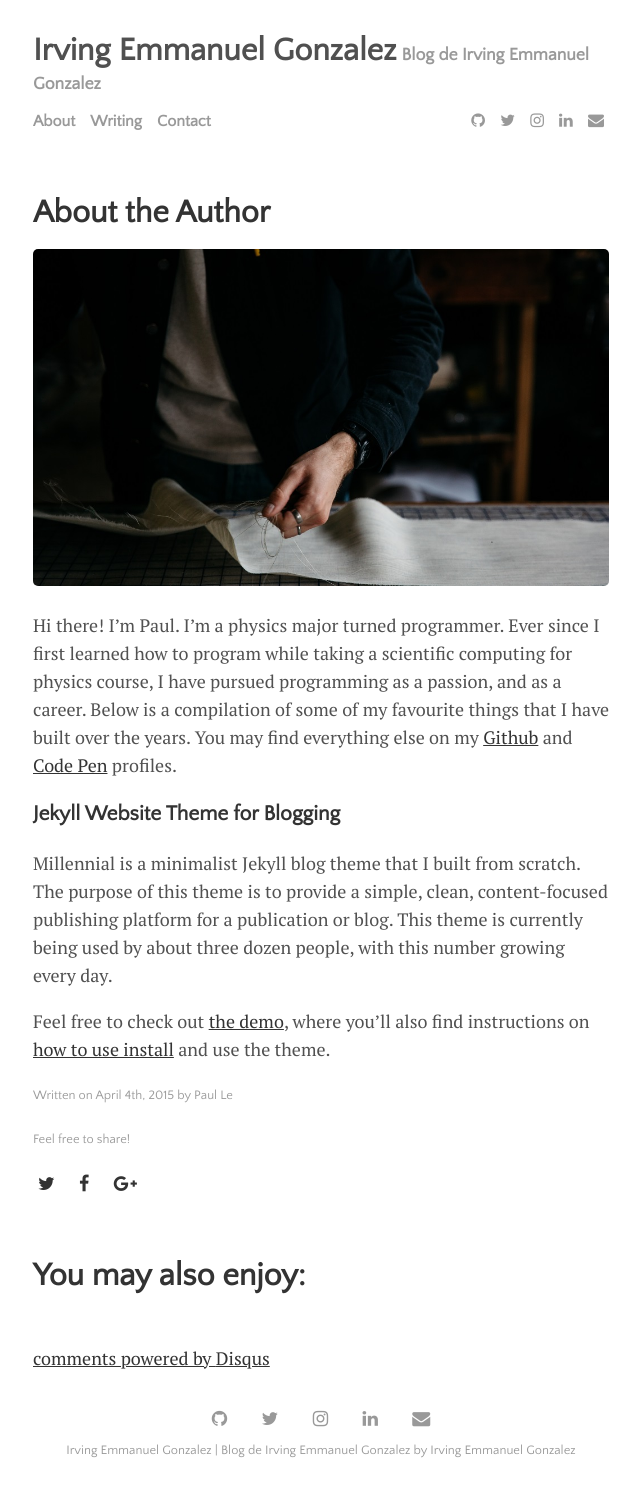
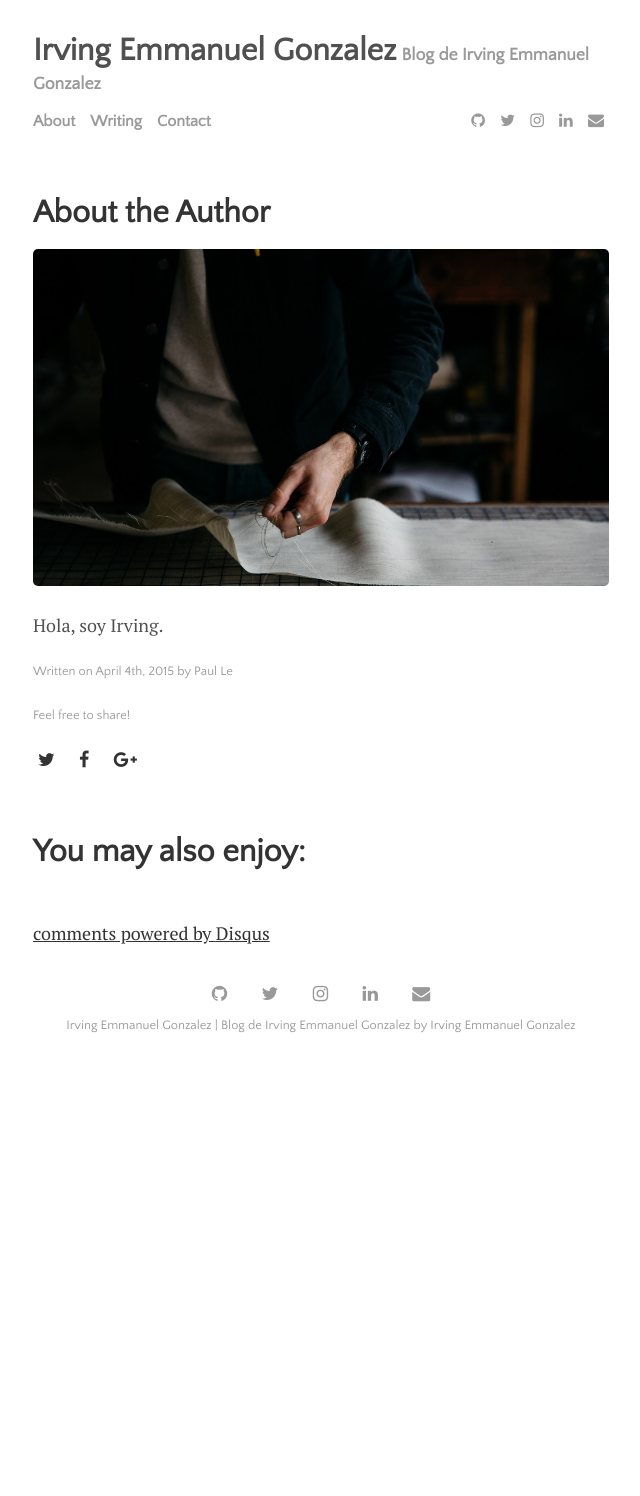
Before and after one commit to kodamirmo/kodamirmo.github.io, a Jekyll site: the page built from _posts/2015-04-04-About-the-author.md, in a window 1280 px wide. Shown: the whole page, without its empty margins (319-959 px from the left). Built offline with Jekyll 4.4.1, drawn with Linux system fonts in a browser that asks for light colours; nearby versions of some CDN libraries; comment, search, counter and statistics services are not loaded; after the commit the page ends 1071 px from its top, so only the background shows below that.

Commit message:
Update about post

```diff
--- a/_posts/2015-04-04-About-the-author.md
+++ b/_posts/2015-04-04-About-the-author.md
@@ -11,10 +11,4 @@ image:
   creditlink:
 ---
 
-Hi there! I'm Paul. I’m a physics major turned programmer. Ever since I first learned how to program while taking a scientific computing for physics course, I have pursued programming as a passion, and as a career. Below is a compilation of some of my favourite things that I have built over the years. You may find everything else on my <a href="http://github.com/lenpaul" target="_blank">Github</a> and <a href="https://codepen.io/lenpaul" target="_blank">Code Pen</a> profiles.
-
-### Jekyll Website Theme for Blogging
-
-Millennial is a minimalist Jekyll blog theme that I built from scratch. The purpose of this theme is to provide a simple, clean, content-focused publishing platform for a publication or blog. This theme is currently being used by about three dozen people, with this number growing every day.
-
-Feel free to check out <a href="https://lenpaul.github.io/Millennial/" target="_blank">the demo</a>, where you’ll also find instructions on <a href="https://lenpaul.github.io/Millennial/documentation/Installation-Guide.html">how to use install</a> and use the theme.
+Hola, soy Irving.
```
